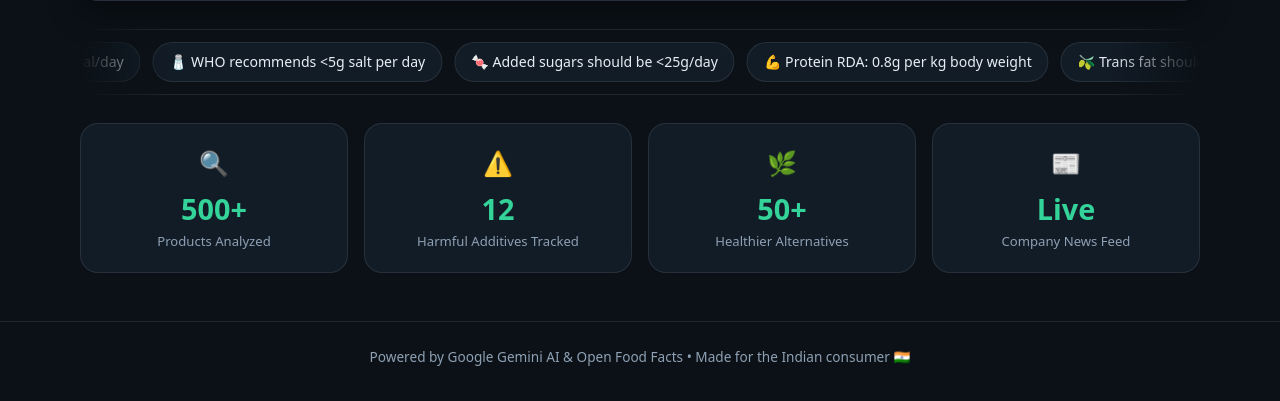
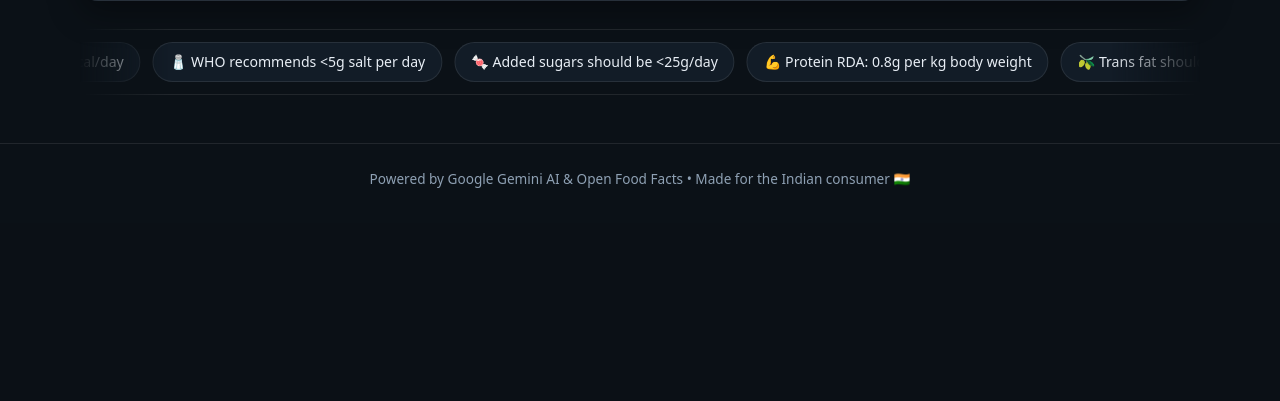
Before and after one commit to Madryon/Food-Safety-Checker, a Flask app: page / in a window 1280 px wide. Shown: the part 1684-2085 px from the top of the page. After the commit the page ends 1872 px from the top, so only its background shows below. Run offline with Flask 3, Linux system fonts and the light colour scheme; data that the repository does not hold is empty; some libraries are stand-ins or nearby versions.

Commit message:
Update index.html

```diff
--- a/templates/index.html
+++ b/templates/index.html
@@ -806,12 +806,7 @@ footer { padding: 24px 16px; text-align: center; font-size: .85rem; color: var(-
                 </div>
             </div>
 
-            <div class="stats-grid">
-                <div class="stat-card"><span class="stat-icon">🔍</span><div class="stat-number">500+</div><div class="stat-label">Products Analyzed</div></div>
-                <div class="stat-card"><span class="stat-icon">⚠️</span><div class="stat-number">12</div><div class="stat-label">Harmful Additives Tracked</div></div>
-                <div class="stat-card"><span class="stat-icon">🌿</span><div class="stat-number">50+</div><div class="stat-label">Healthier Alternatives</div></div>
-                <div class="stat-card"><span class="stat-icon">📰</span><div class="stat-number">Live</div><div class="stat-label">Company News Feed</div></div>
-            </div>
+
         </section>
 
         <!-- CAMERA MODAL -->
@@ -1243,7 +1238,7 @@ footer { padding: 24px 16px; text-align: center; font-size: .85rem; color: var(-
                     <div style="display:flex; justify-content:space-between; align-items:flex-start; flex-wrap:wrap; gap:10px; margin-bottom:14px;">
                         <div>
                             <h3 style="margin:0 0 4px; font-size:1.18rem; display:flex; align-items:center; gap:8px;">
-                                <span>💡 AI Meal Suggester</span>
+                                <span> AI Meal Suggester</span>
                                 <span class="meal-badge" style="font-size:0.72rem;">Meta-Llama-3.1-8B</span>
                             </h3>
                             <p style="color:var(--muted); font-size:0.88rem; margin:0;">
@@ -1275,7 +1270,7 @@ footer { padding: 24px 16px; text-align: center; font-size: .85rem; color: var(-
                         </div>
 
                         <button type="button" id="btn-suggest-meals" class="btn-primary" style="padding:12px 22px; font-size:0.92rem;">
-                            ✨ Suggest 3 Meals with Llama-3.1
+                             Suggest 3 Meals
                         </button>
                         <div id="sug-status-msg" style="margin-top:10px; font-size:0.88rem; display:none;"></div>
                     </form>
```
